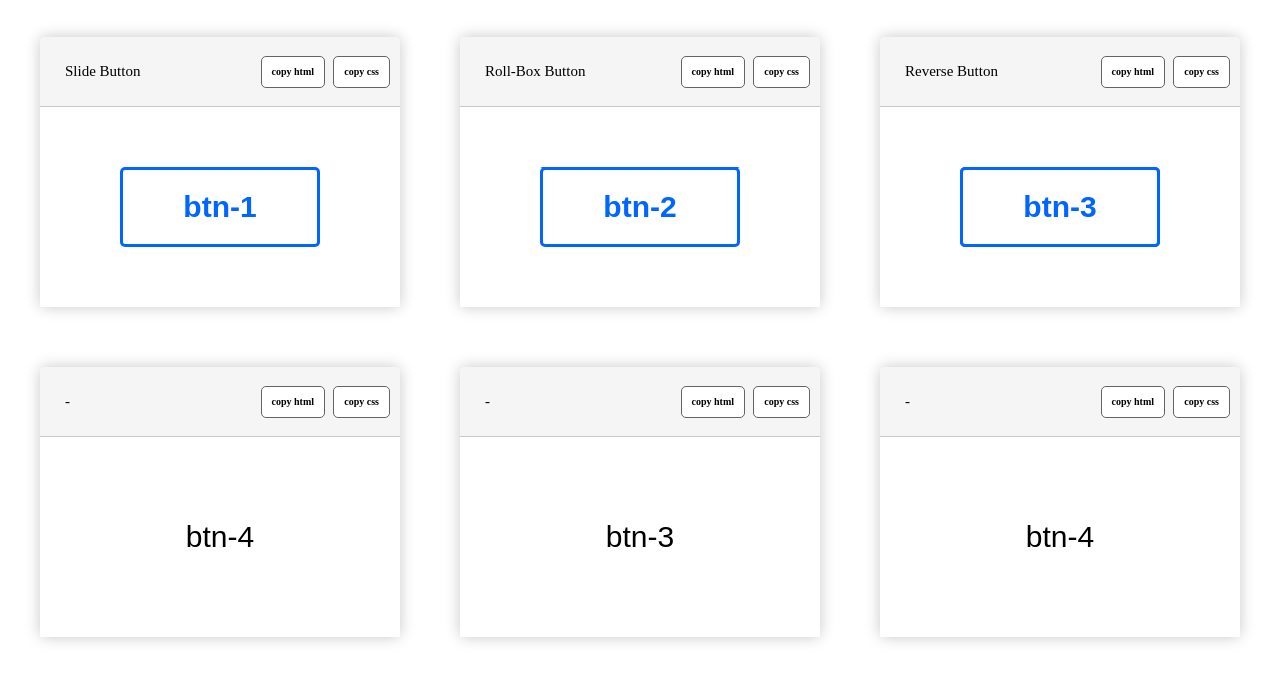
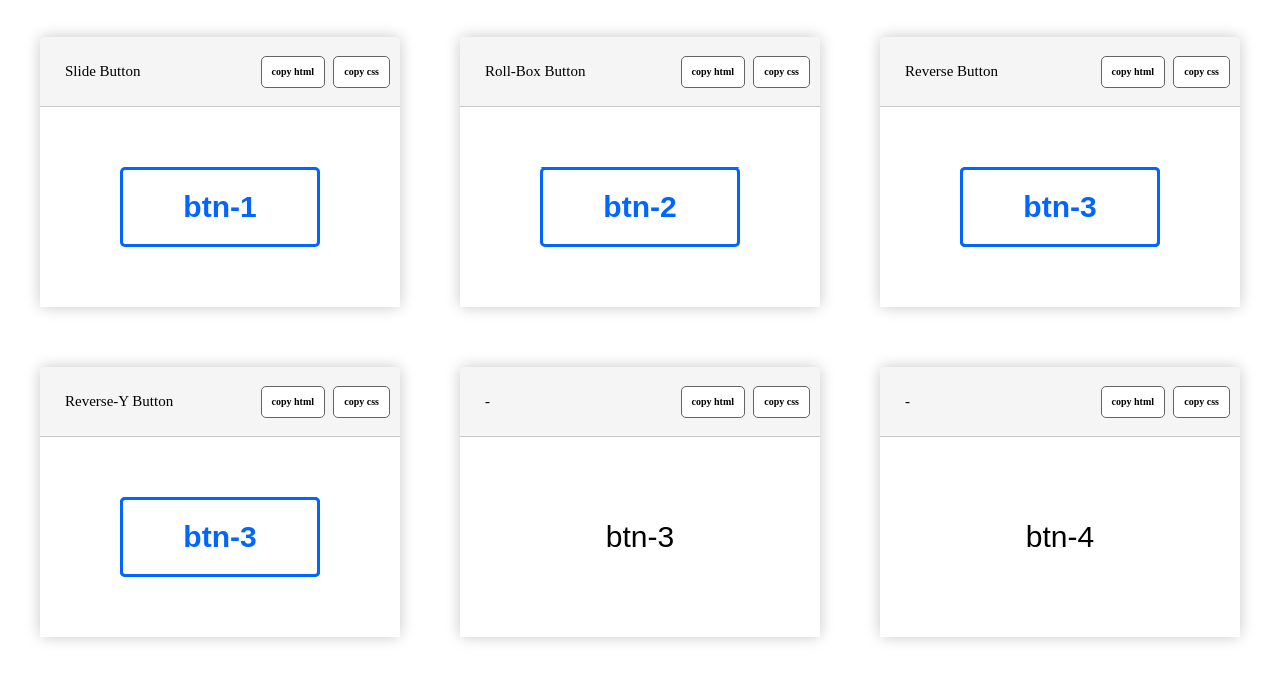
Before and after one commit to JJongBin/study, a plain HTML site: page css/copypage/index.html in a window 1280 px wide. Shown: the part 343-1024 px from the top of the page. Drawn offline with nearby package versions, Linux system fonts and the light colour scheme.

Commit message:
add reverse-Y button

```diff
--- a/css/copypage/index.html
+++ b/css/copypage/index.html
@@ -84,12 +84,15 @@
 
                     <div class="content">
                         <div class="copy">
-                            <h2>-</h2>
+                            <h2>Reverse-Y Button</h2>
                             <div class="copy-code">copy html</div>
                             <div class="copy-code">copy css</div>
                         </div>
                         <div class="item">
-                            <button class="btn" id="btn-4">btn-4</button>
+                            <div class="btn reverse-y">
+                                <button class="btn-4">btn-3</button>
+                                <button class="btn-4">btn-3</button>
+                            </div>
                         </div>
                     </div>
 
--- a/css/copypage/main.css
+++ b/css/copypage/main.css
@@ -350,3 +350,51 @@ body{
     transform: rotateX(-180deg);
     transition: all 0.3s ease;
 }
+
+
+/* BUTTON - 4 */
+#button .contents-box .content .item .reverse-y{
+    perspective: 500;
+    -webkit-perspective: 500px;
+    box-sizing: border-box;
+}
+#button .contents-box .content .item .reverse-y .btn-4{
+    position: absolute;
+    text-align: center;
+    width: 100%;
+    height: 100%;
+    padding: 10px;
+    font-weight: 700;
+    border: #0066ff solid 3px;
+    pointer-events: none;
+    box-sizing: border-box;
+    font-size: 30px;
+}
+#button .contents-box .content .item .reverse-y .btn-4:first-child{
+    border: #0066ff solid 3px;
+    color: #fff;
+    background-color: #0066ff;
+    transform: rotateY(180deg);
+    transition: all 0.3s ease;
+    transform-origin: 50% 50%;
+    border-radius: 5px;
+
+}
+#button .contents-box .content .item .reverse-y .btn-4:last-child{
+    border: #0066ff solid 3px;
+    color: #0066ff;
+    background-color: #fff;
+    transform: rotateY(0deg);
+    transition: all 0.3s ease;
+    transform-origin: 50% 50%;
+    border-radius: 5px;
+}
+#button .contents-box .content .item .reverse-y:hover .btn-4:first-child{
+    transform: rotateY(0deg);
+    transition: all 0.3s ease;
+    z-index: 10;
+}
+#button .contents-box .content .item .reverse-y:hover .btn-4:last-child{
+    transform: rotateY(-180deg);
+    transition: all 0.3s ease;
+}
```
